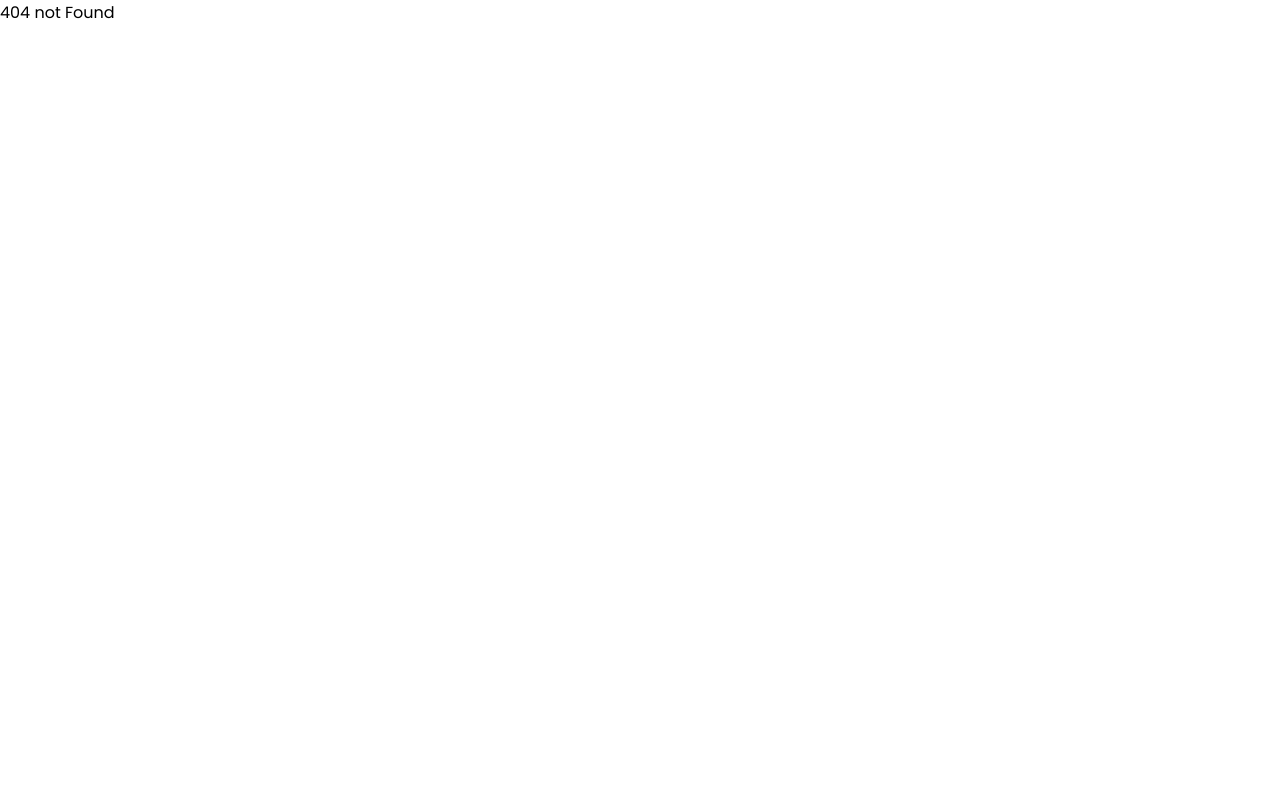
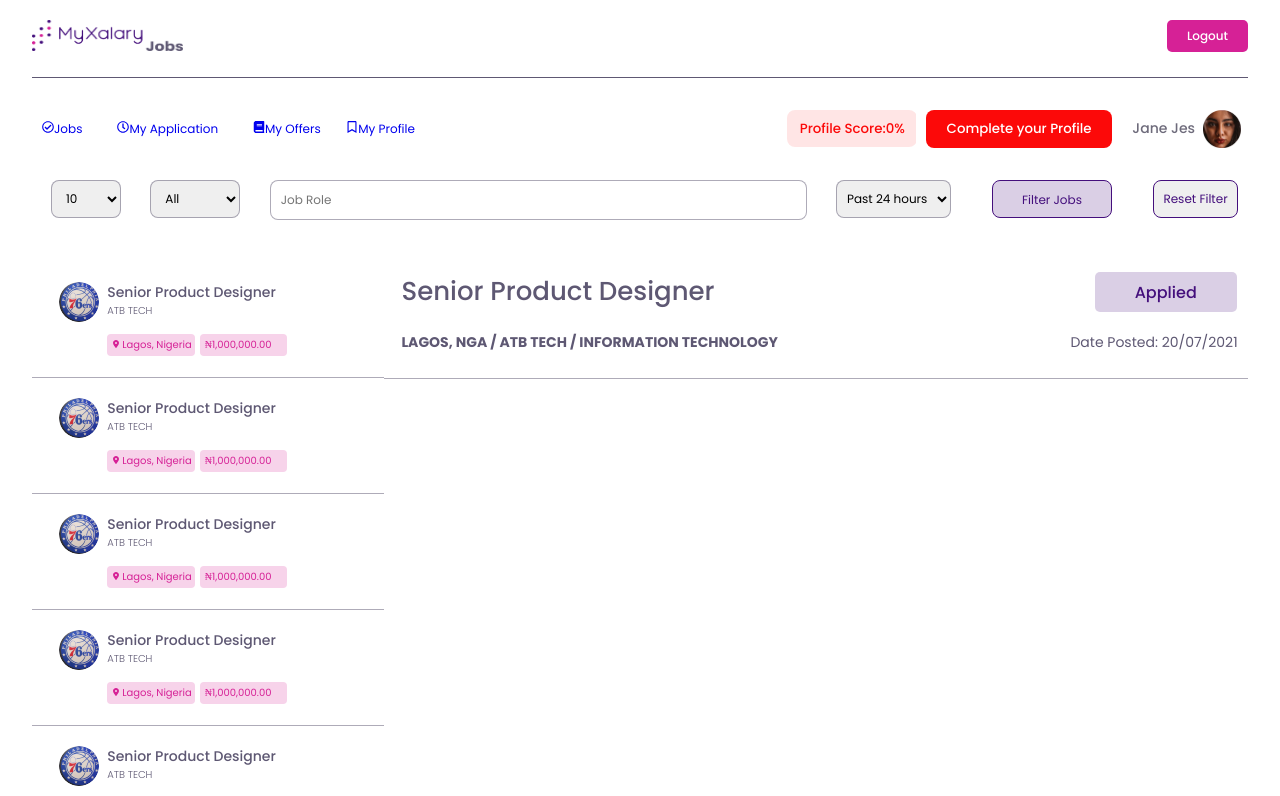
Before and after one commit to Tunmibabs/MyXalaryJobs, a React (Vite) app: page /appliedJobs in a window 1280 px wide. Before the commit this address had no page. Shown: the top 796 px of the page. Built offline with nearby package versions, Linux system fonts and the light colour scheme.

Commit message:
updated pages

```diff
--- a/src/App.jsx
+++ b/src/App.jsx
@@ -1,4 +1,5 @@
 import "./app.scss";
+import AppliedJobs from "./Layout/appliedJobs";
 import LoggedInPage from "./Layout/loggedInPage";
 import MainLayout from "./Layout/mainLayout";
 import {
@@ -15,6 +16,10 @@ const router = createBrowserRouter([
   {
     path: '/logged',
     element: <LoggedInPage />
+  },
+  {
+    path: '/appliedJobs',
+    element: <AppliedJobs />
   }
 ]
 );
--- /dev/null
+++ b/src/Layout/appliedJobs.jsx
@@ -0,0 +1,16 @@
+import React from 'react'
+import Footer from '../components/footer'
+import LoggedInHeader from '../components/loggedInHeader'
+import AppliedJobDisplay from '../components/appliedJobDisplay'
+
+function AppliedJobs() {
+  return (
+    <div className="app-wrapper">
+      <LoggedInHeader />
+      <AppliedJobDisplay />
+      <Footer />
+    </div>
+  )
+}
+
+export default AppliedJobs
--- a/src/app.scss
+++ b/src/app.scss
@@ -18,10 +18,12 @@
 button {
   border: none;
   cursor: pointer;
+  color: #440F7C;
 }
 
 // ---------HEADER------
-.header-loggedout, .header-loggedin{
+.header-loggedout,
+.header-loggedin {
   display: flex;
   justify-content: space-between;
   width: 100%;
@@ -40,7 +42,8 @@ button {
   gap: 10px;
   margin-left: 94px;
 }
-.loggedInNav ul, .loggedinLinks ul {
+.loggedInNav ul,
+.loggedinLinks ul {
   display: flex;
   width: 600px;
   height: Hug(44px);
@@ -60,6 +63,7 @@ figcaption {
   font-weight: 500;
   font-size: 14px;
   text-align: right;
+  line-height: 21px;
   padding-top: 8px;
   color: #6e6b7b;
 }
@@ -120,7 +124,7 @@ figcaption {
   display: flex;
   justify-content: space-between;
 }
-.navLoggedin{
+.navLoggedin {
   max-width: 1240px;
   height: 40px;
   display: flex;
@@ -129,13 +133,13 @@ figcaption {
 }
 .loggedInNav .loggedinLinks {
   display: flex;
-  width: 738px;
+  width: 818px;
   height: 30px;
   gap: 16px;
   padding: 0px;
   overflow: hidden;
 }
-.loggedinLinks ul{
+.loggedinLinks ul {
   display: flex;
   justify-content: space-between;
   gap: 2px;
@@ -144,29 +148,25 @@ figcaption {
   font-size: 12px;
   overflow: hidden;
 }
-#a{
-cursor: pointer;
-width: 50px;
-height: 44px;
-padding: 10px 4px 10px 4px;
+#a {
+  width: 50px;
+  height: 44px;
+  padding: 10px 4px;
 }
-#b{
-  cursor: pointer;
+#b {
   width: 110px;
   height: 44px;
-  padding: 10px 4px 10px 4px;
+  padding: 10px 4px;
 }
-#c{
-  cursor: pointer;
+#c {
   height: 91px;
   height: 44px;
-  padding: 10px 4px 10px 4px;
+  padding: 10px 4px;
 }
-#d{
-  cursor: pointer;
+#d {
   width: 93px;
   height: 44px;
-  padding: 10px 4px 10px 4px;
+  padding: 10px 4px;
 }
 .profileBtn {
   width: 130px;
@@ -175,7 +175,26 @@ padding: 10px 4px 10px 4px;
   padding: 8px;
   gap: 10px;
   background: #fc09091a;
-  color: #FC0909;
+  color: #fc0909;
+  font-weight: 500;
+}
+.appProfileBtn {
+  width: 144px;
+  height: 37px;
+  padding: 8px;
+  border-radius: 8px;
+  background: #3aa14e1a;
+  margin-left: 170px;
+  color: #0B6B1D;
+  font-weight: 500;
+}
+.applied-btn{
+  width: 142px;
+  height: 40px;
+  border-radius: 5px;
+  padding: 8px 40px;
+  background: #DACFE5;
+  font-size: 16px;
   font-weight: 500;
 }
 .completePBtn {
@@ -188,16 +207,22 @@ padding: 10px 4px 10px 4px;
   color: #ffffff;
   margin-right: 12px;
 }
-.navRight{
+.navRight {
   display: flex;
   justify-content: space-between;
   margin-left: 10px;
   height: 34px;
   padding: 0;
   margin-left: 18px;
-  color: #5E5873;
+  color: #5e5873;
 }
-.navLeft{
+.navRight a {
+  text-decoration: none;
+}
+.navRight a:active {
+  border-bottom: 2px solid #d62196 color(#d62196);
+}
+.navLeft {
   display: flex;
   justify-content: space-between;
   width: 900px;
@@ -337,7 +362,9 @@ padding: 10px 4px 10px 4px;
   height: 18px;
   margin-left: 9px;
 }
-
+.activelink {
+  text-decoration: none;
+}
 // ------JOBLIST-------
 .jobList {
   scrollbar-width: 10px;
@@ -413,7 +440,7 @@ padding: 10px 4px 10px 4px;
 // -----JOB DISPLAY-----
 .jobDisplay {
   width: 1340px;
-  height: 1116px;
+  height: 690px;
   display: flex;
   flex-direction: column;
   overflow: hidden;
@@ -434,7 +461,7 @@ padding: 10px 4px 10px 4px;
   margin-top: 2%;
   max-width: Fill(1440px);
   width: 100%;
-  height: 1045px;
+  height: 100%;
   top: 25px;
   left: 10px;
 }
--- /dev/null
+++ b/src/components/appliedJobCard.jsx
@@ -0,0 +1,12 @@
+import React from 'react'
+import AppliedJobHeader from './appliedJobHeader'
+
+function AppliedJobCard() {
+  return (
+    <div className='jobDetails'>
+      <AppliedJobHeader />
+    </div>
+  )
+}
+
+export default AppliedJobCard
--- /dev/null
+++ b/src/components/appliedJobDisplay.jsx
@@ -0,0 +1,19 @@
+import React from "react";
+import TitleSearch from "./titleSearch";
+import Sidebar from "./sidebar";
+import AppliedJobCard from "./appliedJobCard";
+
+function AppliedJobDisplay() {
+  return (
+    <section className="jobDisplay">
+      <TitleSearch />
+
+      <div className="displayJobs">
+        <Sidebar />
+        <AppliedJobCard />
+      </div>
+    </section>
+  );
+}
+
+export default AppliedJobDisplay;
--- /dev/null
+++ b/src/components/appliedJobHeader.jsx
@@ -0,0 +1,24 @@
+import React from "react";
+import Buttons from "./buttons";
+
+function AppliedJobHeader() {
+  return (
+    <div>
+      <div className="jobCardHeader">
+        <div className="jobCardTitle">
+          <h2>Senior Product Designer</h2>
+
+          <Buttons className='applied-btn'>Applied</Buttons>
+        </div>
+
+        <div className="cardText">
+          <h4>LAGOS, NGA / ATB TECH / INFORMATION TECHNOLOGY</h4>
+
+          <h6>Date Posted: 20/07/2021</h6>
+        </div>
+      </div>
+    </div>
+  );
+}
+
+export default AppliedJobHeader;
--- a/src/components/loggedInNvabar.jsx
+++ b/src/components/loggedInNvabar.jsx
@@ -1,7 +1,15 @@
 import React from "react";
 import Buttons from "./buttons";
 import ProfileImg from "../assets/Status.png";
-import { FaRegBookmark, FaBook, FaRegClock, FaRegCheckCircle } from "react-icons/fa";
+import {
+  FaRegBookmark,
+  FaBook,
+  FaRegClock,
+  FaRegCheckCircle,
+} from "react-icons/fa";
+import { NavLink } from "react-router-dom";
+
+
 
 function LoggedInNvabar() {
   return (
@@ -9,24 +17,41 @@ function LoggedInNvabar() {
       <nav className="loggedinLinks">
         <ul className="navRight">
           <li id="a">
-            <FaRegCheckCircle />
-            Jobs</li>
+            <NavLink
+              to="/logged"
+              className={({isActive}) => (isActive ? `{styles.active}` : '')}
+            >
+              <FaRegCheckCircle />
+              Jobs
+            </NavLink>
+          </li>
+
           <li id="b">
-            <FaRegClock />
-            My Application
+            <NavLink to='/appliedJobs'>
+              <FaRegClock />
+              My Application
+            </NavLink>
           </li>
+
           <li id="c">
-            <FaBook />
-            My Offers</li>
+            <NavLink to='/class'>
+              <FaBook />
+              My Offers
+            </NavLink>
+          </li>
+
           <li id="d">
-            <FaRegBookmark />
-            My Profile</li>
+            <NavLink to='/kill'>
+              <FaRegBookmark />
+              My Profile
+            </NavLink>
+          </li>
         </ul>
       </nav>
       <nav className="navLeft">
         <Buttons className="profileBtn">Profile Score:0%</Buttons>
         <Buttons className="completePBtn">Complete your Profile</Buttons>
-
+        {/* <Buttons className="appProfileBtn">Profile Score:100%</Buttons> */}
         <figure>
           <figcaption>Jane Jes</figcaption>
           <img src={ProfileImg} alt="" className="figImg" />
```
